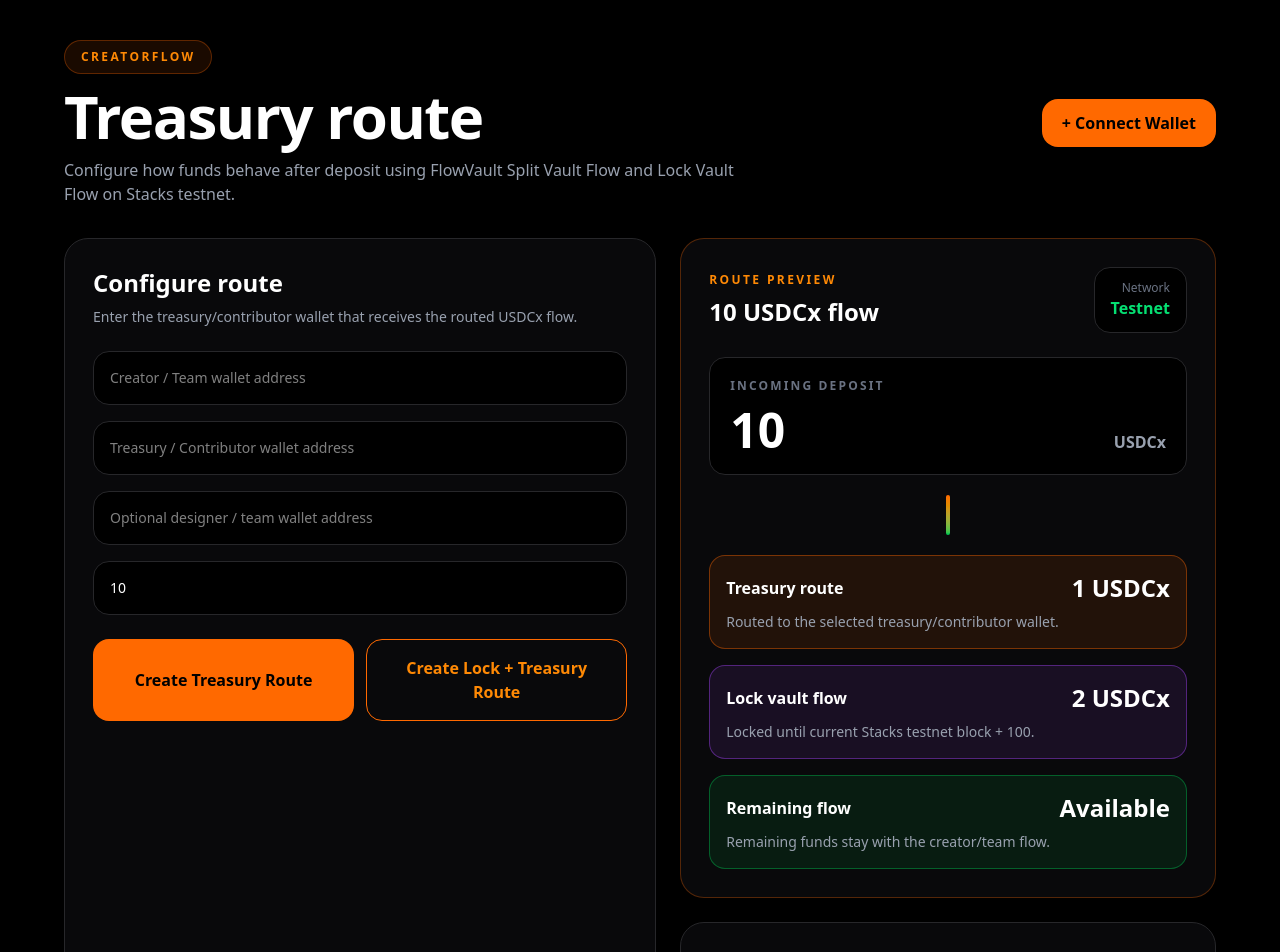
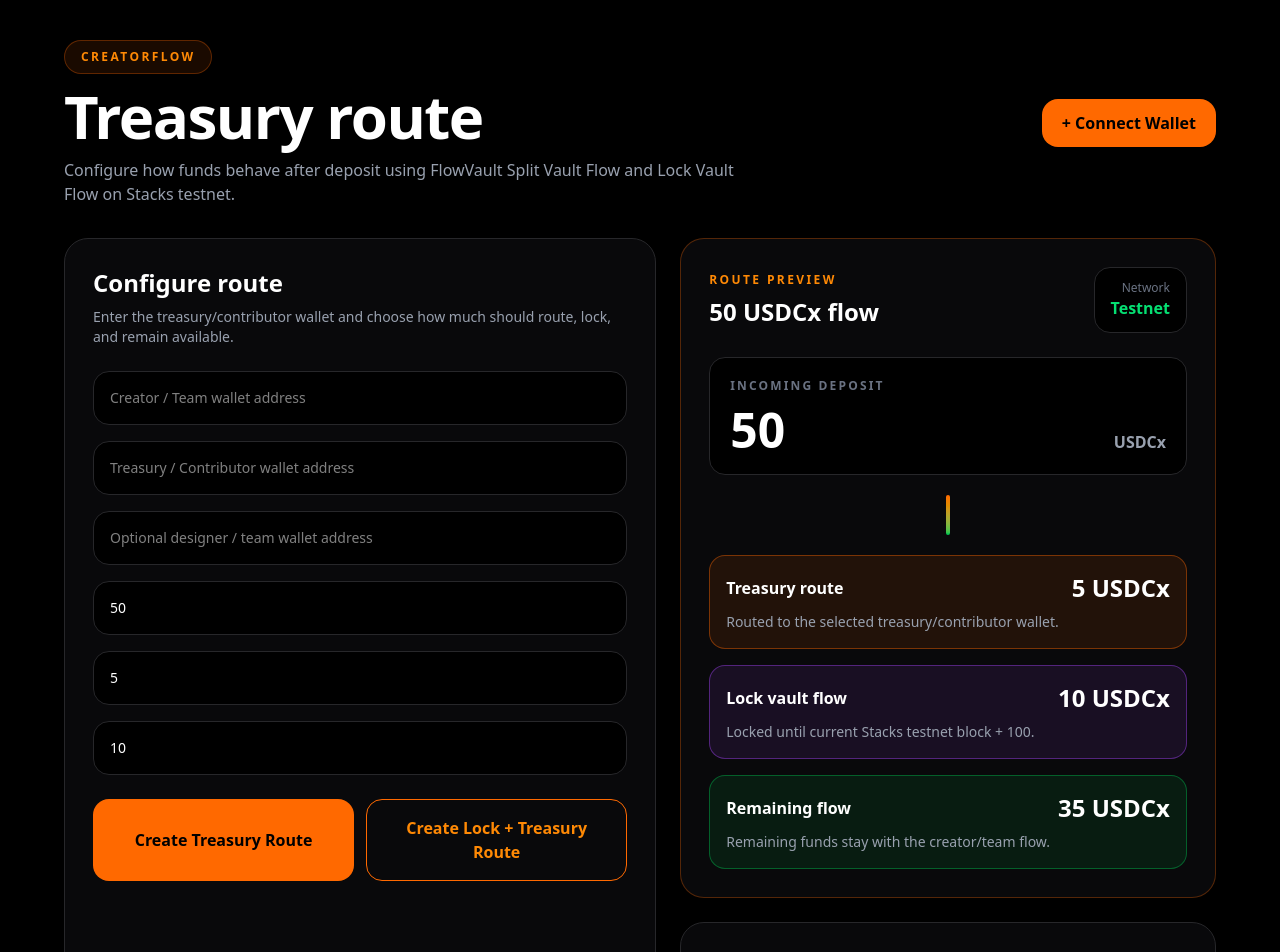
Before and after one commit to Grimaldo0147/creatorflow, a Next.js app: page /create-flow in a window 1280 px wide. Shown: the top 952 px of the page. Built offline with nearby package versions, Linux system fonts and the light colour scheme.

Commit message:
Update page.tsx

```diff
--- a/app/create-flow/page.tsx
+++ b/app/create-flow/page.tsx
@@ -15,12 +15,19 @@ export default function CreateFlow() {
   const [creator, setCreator] = useState("");
   const [treasury, setTreasury] = useState("");
   const [designer, setDesigner] = useState("");
-  const [amount, setAmount] = useState("10");
+  const [amount, setAmount] = useState("50");
+  const [treasuryAmount, setTreasuryAmount] = useState("5");
+  const [lockAmount, setLockAmount] = useState("10");
   const [walletAddress, setWalletAddress] = useState("");
   const [txStatus, setTxStatus] = useState("");
 
   const [treasuryLoading, setTreasuryLoading] = useState(false);
   const [lockLoading, setLockLoading] = useState(false);
+
+  const depositAmount = Number(amount || 0);
+  const treasuryFlow = Number(treasuryAmount || 0);
+  const lockFlow = Number(lockAmount || 0);
+  const remainingFlow = Math.max(depositAmount - treasuryFlow - lockFlow, 0);
 
   const isBusy = treasuryLoading || lockLoading;
 
@@ -45,6 +52,21 @@ export default function CreateFlow() {
       return false;
     }
 
+    if (depositAmount <= 0) {
+      alert("Enter a valid flow amount.");
+      return false;
+    }
+
+    if (treasuryFlow <= 0) {
+      alert("Enter a valid treasury route amount.");
+      return false;
+    }
+
+    if (treasuryFlow + lockFlow > depositAmount) {
+      alert("Treasury route + lock amount cannot exceed the flow amount.");
+      return false;
+    }
+
     return true;
   };
 
@@ -55,7 +77,7 @@ export default function CreateFlow() {
       setTreasuryLoading(true);
       setTxStatus("Waiting for wallet approval...");
 
-      const txId = await setRoutingRules(treasury);
+      const txId = await setRoutingRules(treasury, treasuryFlow);
 
       if (!txId) {
         setTxStatus("Transaction submitted, but no transaction ID was returned.");
@@ -65,7 +87,9 @@ export default function CreateFlow() {
 
       setTxStatus("Treasury route submitted successfully.");
 
-      router.push(`/result?amount=${amount}&txId=${txId}&primitive=treasury`);
+      router.push(
+        `/result?amount=${amount}&txId=${txId}&primitive=treasury`
+      );
     } catch (error) {
       console.error(error);
       setTxStatus("Treasury route failed. Please try again.");
@@ -78,13 +102,21 @@ export default function CreateFlow() {
   const createLockRoute = async () => {
     if (!validateTreasuryAddress()) return;
 
+    if (lockFlow <= 0) {
+      alert("Enter a valid lock amount.");
+      return;
+    }
+
     try {
       setLockLoading(true);
       setTxStatus("Fetching current Stacks testnet block...");
-
       setTxStatus("Waiting for wallet approval...");
 
-      const result = await setSplitAndLockRules(treasury);
+      const result = await setSplitAndLockRules(
+        treasury,
+        lockFlow,
+        treasuryFlow
+      );
 
       if (!result.txId) {
         setTxStatus("Transaction submitted, but no transaction ID was returned.");
@@ -147,8 +179,8 @@ export default function CreateFlow() {
             <div className="mb-6">
               <h2 className="text-2xl font-black">Configure route</h2>
               <p className="mt-2 text-sm text-gray-400">
-                Enter the treasury/contributor wallet that receives the routed
-                USDCx flow.
+                Enter the treasury/contributor wallet and choose how much should
+                route, lock, and remain available.
               </p>
             </div>
 
@@ -175,9 +207,23 @@ export default function CreateFlow() {
               />
 
               <input
-                placeholder="Flow amount"
+                placeholder="Total flow amount"
                 value={amount}
                 onChange={(e) => setAmount(e.target.value)}
+                className="w-full rounded-2xl border border-zinc-800 bg-black p-4 text-sm outline-none transition focus:border-orange-500"
+              />
+
+              <input
+                placeholder="Treasury route amount"
+                value={treasuryAmount}
+                onChange={(e) => setTreasuryAmount(e.target.value)}
+                className="w-full rounded-2xl border border-zinc-800 bg-black p-4 text-sm outline-none transition focus:border-orange-500"
+              />
+
+              <input
+                placeholder="Lock vault amount"
+                value={lockAmount}
+                onChange={(e) => setLockAmount(e.target.value)}
                 className="w-full rounded-2xl border border-zinc-800 bg-black p-4 text-sm outline-none transition focus:border-orange-500"
               />
             </div>
@@ -194,14 +240,7 @@ export default function CreateFlow() {
                 disabled={isBusy}
                 className="rounded-2xl bg-orange-500 px-5 py-4 font-black text-black transition hover:bg-orange-400 disabled:cursor-not-allowed disabled:opacity-60"
               >
-                {treasuryLoading ? (
-                  <span className="flex items-center justify-center gap-2">
-                    <span className="h-5 w-5 animate-spin rounded-full border-2 border-black border-t-transparent"></span>
-                    Running route...
-                  </span>
-                ) : (
-                  "Create Treasury Route"
-                )}
+                {treasuryLoading ? "Running route..." : "Create Treasury Route"}
               </button>
 
               <button
@@ -209,14 +248,7 @@ export default function CreateFlow() {
                 disabled={isBusy}
                 className="rounded-2xl border border-orange-500 px-5 py-4 font-black text-orange-400 transition hover:bg-orange-500 hover:text-black disabled:cursor-not-allowed disabled:opacity-60"
               >
-                {lockLoading ? (
-                  <span className="flex items-center justify-center gap-2">
-                    <span className="h-5 w-5 animate-spin rounded-full border-2 border-orange-500 border-t-transparent"></span>
-                    Locking flow...
-                  </span>
-                ) : (
-                  "Create Lock + Treasury Route"
-                )}
+                {lockLoading ? "Locking flow..." : "Create Lock + Treasury Route"}
               </button>
             </div>
           </div>
@@ -229,7 +261,7 @@ export default function CreateFlow() {
                     Route preview
                   </p>
                   <h2 className="mt-2 text-2xl font-black">
-                    {amount || "0"} USDCx flow
+                    {depositAmount} USDCx flow
                   </h2>
                 </div>
 
@@ -244,7 +276,7 @@ export default function CreateFlow() {
                   Incoming deposit
                 </p>
                 <div className="mt-3 flex items-end justify-between">
-                  <p className="text-5xl font-black">{amount || "0"}</p>
+                  <p className="text-5xl font-black">{depositAmount}</p>
                   <p className="font-bold text-gray-400">USDCx</p>
                 </div>
               </div>
@@ -255,9 +287,9 @@ export default function CreateFlow() {
 
               <div className="grid gap-4">
                 <div className="rounded-2xl border border-orange-500/40 bg-orange-500/10 p-4">
-                  <div className="flex items-center justify-between">
+                  <div className="flex items-center justify-between gap-4">
                     <p className="font-black">Treasury route</p>
-                    <p className="text-2xl font-black">1 USDCx</p>
+                    <p className="text-2xl font-black">{treasuryFlow} USDCx</p>
                   </div>
                   <p className="mt-2 text-sm text-gray-400">
                     Routed to the selected treasury/contributor wallet.
@@ -265,9 +297,9 @@ export default function CreateFlow() {
                 </div>
 
                 <div className="rounded-2xl border border-purple-500/40 bg-purple-500/10 p-4">
-                  <div className="flex items-center justify-between">
+                  <div className="flex items-center justify-between gap-4">
                     <p className="font-black">Lock vault flow</p>
-                    <p className="text-2xl font-black">2 USDCx</p>
+                    <p className="text-2xl font-black">{lockFlow} USDCx</p>
                   </div>
                   <p className="mt-2 text-sm text-gray-400">
                     Locked until current Stacks testnet block + 100.
@@ -275,9 +307,9 @@ export default function CreateFlow() {
                 </div>
 
                 <div className="rounded-2xl border border-green-500/40 bg-green-500/10 p-4">
-                  <div className="flex items-center justify-between">
+                  <div className="flex items-center justify-between gap-4">
                     <p className="font-black">Remaining flow</p>
-                    <p className="text-2xl font-black">Available</p>
+                    <p className="text-2xl font-black">{remainingFlow} USDCx</p>
                   </div>
                   <p className="mt-2 text-sm text-gray-400">
                     Remaining funds stay with the creator/team flow.
@@ -295,7 +327,7 @@ export default function CreateFlow() {
                 <div className="rounded-2xl border border-zinc-800 bg-black p-4">
                   <p className="font-black">Split Vault Flow</p>
                   <p className="mt-1 text-sm text-gray-400">
-                    Routes a fixed USDCx amount to a treasury/contributor wallet.
+                    Routes USDCx to a treasury/contributor wallet.
                   </p>
                 </div>
 
@@ -309,8 +341,8 @@ export default function CreateFlow() {
                 <div className="rounded-2xl border border-zinc-800 bg-black p-4">
                   <p className="font-black">Programmable treasury layer</p>
                   <p className="mt-1 text-sm text-gray-400">
-                    Combines routing + lock behavior into a creator/team treasury
-                    workflow.
+                    Combines routing + lock behavior into a creator/team
+                    treasury workflow.
                   </p>
                 </div>
               </div>
```
